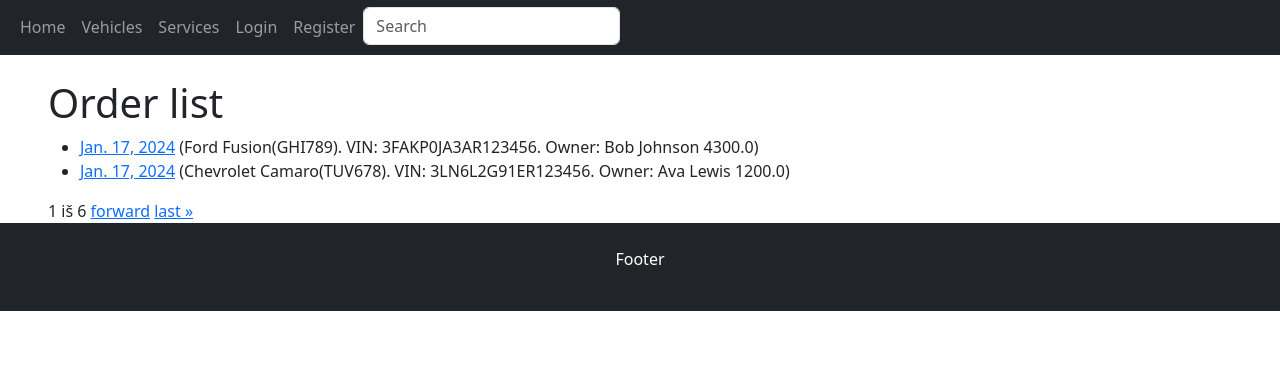
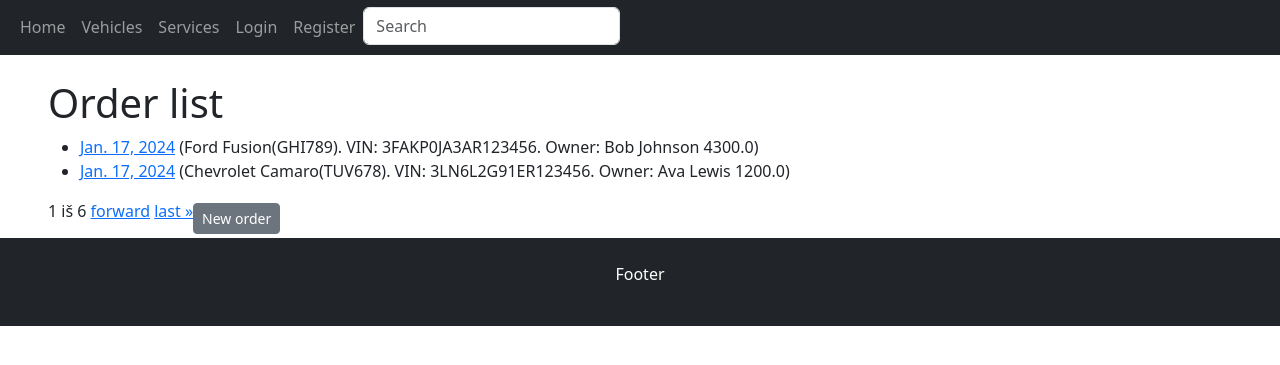
Before and after one commit to PauliusPadrostis/autoservice-BootCampProject, a Django app: page /autoservice/orders/ in a window 1280 px wide; the page is wider, and only the part inside the window is pictured. Shown: the part 193-558 px from the top of that part. Run offline with Django 5.2, Linux system fonts and the light colour scheme; data comes from the database, SQL or seed files in the repository; both versions use the stored data as it was after the commit.

Commit message:
Make it possible for a logged-in user to create new orders (without lines, only after choosing a car and a term). Use CreateView

```diff
--- a/mysite/autoservice/models.py
+++ b/mysite/autoservice/models.py
@@ -1,6 +1,8 @@
 from django.db import models
 from django.contrib.auth.models import User
 from datetime import date
+
+from django.urls import reverse
 from tinymce.models import HTMLField
 from PIL import Image
 
@@ -78,6 +80,9 @@ class Order(models.Model):
             return True
         return False
 
+    def get_absolute_url(self):
+        return reverse('order_detail', args=[str(self.pk)])
+
 
 class OrderLine(models.Model):
     service = models.ForeignKey(to='Service', on_delete=models.CASCADE)
--- a/mysite/autoservice/templates/order_list.html
+++ b/mysite/autoservice/templates/order_list.html
@@ -29,5 +29,8 @@
             <a href="?page={{ page_obj.paginator.num_pages }}">last &raquo;</a>
         {% endif %}
     </span>
+    <div>
+    <a class="btn btn-secondary btn-sm mt-1 mb-1" href="{% url 'new_user_order' %}">New order</a>
+    </div>
 </div>
 {% endblock %}
--- a/mysite/autoservice/urls.py
+++ b/mysite/autoservice/urls.py
@@ -18,4 +18,5 @@ urlpatterns = [
     path('myorders/', views.VehiclesByClientListView.as_view(), name='my_orders'),
     path('register/', views.register, name='register'),
     path('profile/', views.profile, name='profile'),
+    path('myorders/new', views.OrderByUserCreateView.as_view(), name = 'new_user_order')
 ]
--- a/mysite/autoservice/views.py
+++ b/mysite/autoservice/views.py
@@ -14,6 +14,16 @@ from .forms import OrderReviewForm, UserUpdateForm, ProfileUpdateForm
 
 
 # Create your views here.
+
+class OrderByUserCreateView(LoginRequiredMixin, generic.CreateView):
+    model = Order
+    fields = ['vehicle', 'return_due', 'order_status']
+    success_url = '/autoservice/orders/'
+    template_name = 'new_user_order.html'
+
+    def form_valid(self, form):
+        form.instance.client = self.request.user
+        return super().form_valid(form)
 
 @login_required
 def profile(request):
```
Also changed, not shown: mysite/autoservice/templates/new_user_order.html (added, +16 -0 lines), mysite/db.sqlite3.
